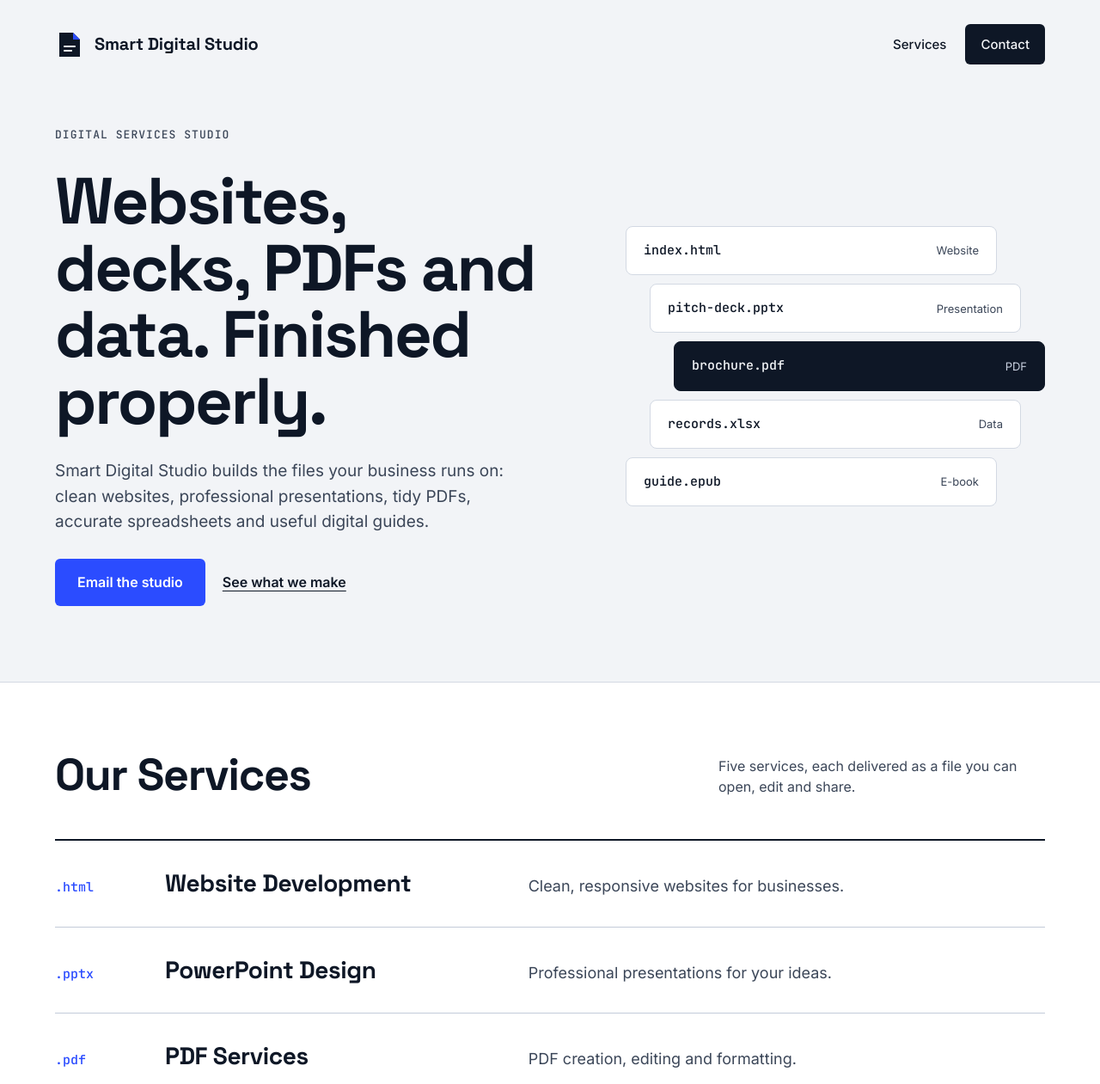
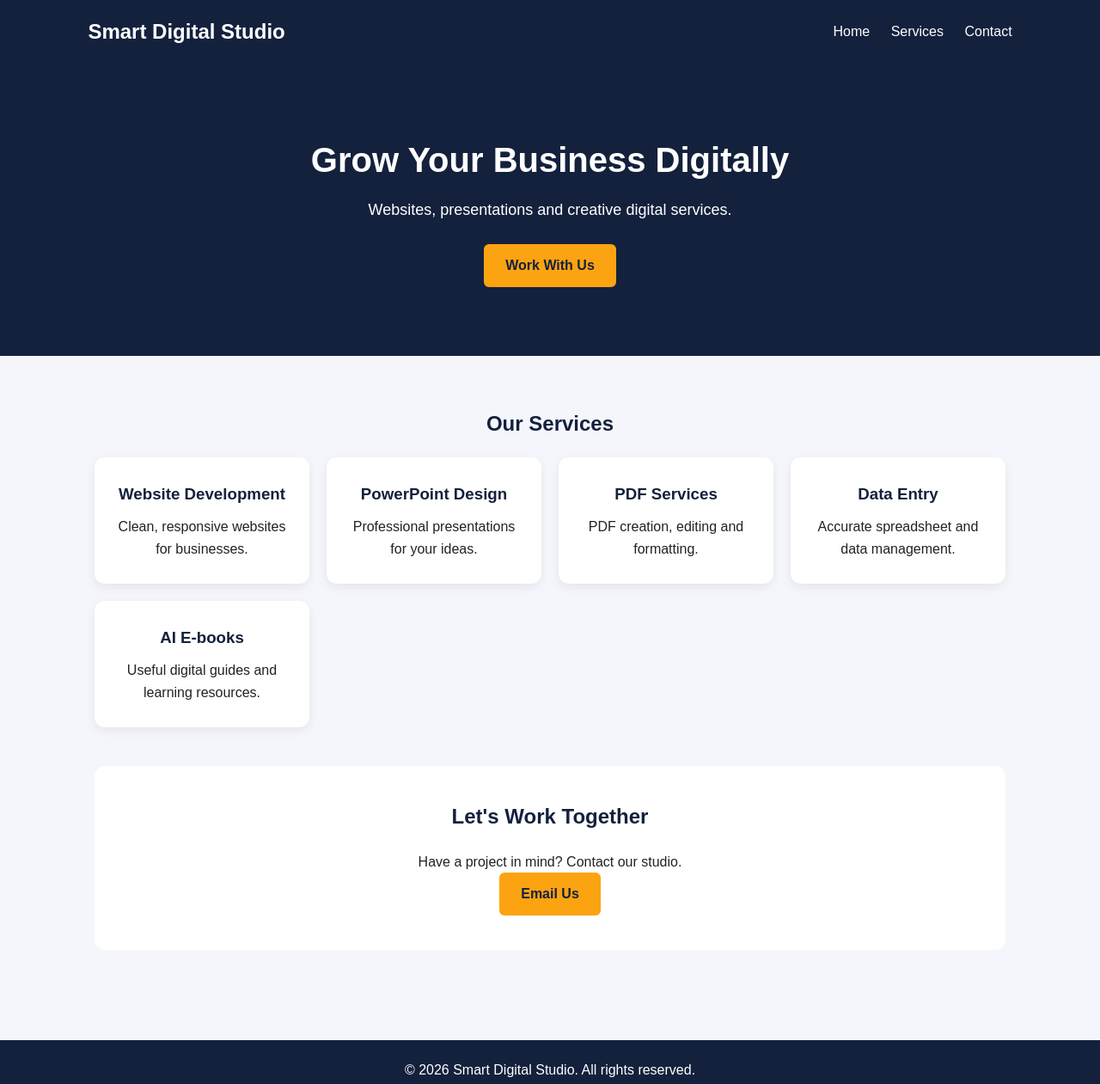
Before and after one commit to thirukachisofficial/smart-digital-studio, a plain HTML site: page index.html in a window 1280 px wide. Shown: the top 1261 px of the page at 86% size. Drawn offline with Linux system fonts and the light colour scheme.

Commit message:
First website upload

```diff
--- a/index.html
+++ b/index.html
@@ -1,165 +1,80 @@
-<!doctype html>
+
+<!DOCTYPE html>
 <html lang="en">
 <head>
-<meta charset="utf-8">
-<meta name="viewport" content="width=device-width, initial-scale=1">
+    <meta charset="UTF-8">
+    <meta name="viewport" content="width=device-width, initial-scale=1.0">
     <title>Smart Digital Studio</title>
-<meta name="description" content="Smart Digital Studio: websites, PowerPoint design, PDF services, data entry and AI e-books.">
-<link rel="preconnect" href="https://fonts.googleapis.com">
-<link rel="preconnect" href="https://fonts.gstatic.com" crossorigin>
-<link rel="stylesheet" href="https://fonts.googleapis.com/css2?family=Inter:wght@400;500;600&family=JetBrains+Mono:wght@500&family=Space+Grotesk:wght@500;700&display=swap">
-<style>
-:root{
-  --bg:#F2F4F7;
-  --surface:#FFFFFF;
-  --ink:#0E1726;
-  --muted:#3B4658;
-  --line:#D3D9E3;
-  --accent:#2B4CFF;
-  --head:'Space Grotesk',Inter,sans-serif;
-  --body:Inter,system-ui,sans-serif;
-  --mono:'JetBrains Mono',ui-monospace,monospace;
-}
-*{box-sizing:border-box}
-html{scroll-behavior:smooth}
-body{margin:0;background:var(--bg);color:var(--ink);font-family:var(--body);line-height:1.55}
-a{color:var(--accent)}
-a:focus-visible{outline:3px solid var(--accent);outline-offset:3px}
-.wrap{max-width:1200px;margin:0 auto;padding-left:24px;padding-right:24px}
+    <link rel="stylesheet" href="style.css">
+</head>
 
-/* header */
-header .wrap{padding-top:28px;display:flex;flex-wrap:wrap;align-items:center;justify-content:space-between;gap:16px}
-.brand{display:flex;align-items:center;gap:12px;font-family:var(--head);font-weight:700;font-size:20px;letter-spacing:-.01em}
-nav{display:flex;gap:8px;flex-wrap:wrap}
-nav a{text-decoration:none;font-weight:500;font-size:15px;padding:12px 14px;color:var(--ink)}
-nav a.pill{background:var(--ink);color:var(--bg);padding:12px 18px;border-radius:6px}
-
-/* hero */
-.hero{padding-top:72px;padding-bottom:88px;display:flex;flex-wrap:wrap;align-items:center;gap:56px}
-.hero-text{flex:1 1 460px;min-width:0;display:flex;flex-direction:column;gap:28px}
-.eyebrow{font-family:var(--mono);font-size:13px;letter-spacing:.08em;text-transform:uppercase;color:var(--muted)}
-h1{margin:0;font-family:var(--head);font-weight:700;font-size:clamp(42px,6.2vw,76px);line-height:1.02;letter-spacing:-.03em;text-wrap:balance}
-.lead{margin:0;font-size:19px;max-width:540px;color:var(--muted)}
-.actions{display:flex;flex-wrap:wrap;gap:12px;align-items:center}
-.btn{background:var(--accent);color:#fff;text-decoration:none;font-weight:600;font-size:16px;padding:15px 26px;border-radius:6px}
-.btn:hover{background:var(--ink)}
-.textlink{color:var(--ink);font-weight:600;text-underline-offset:4px;padding:12px 8px}
-
-/* file stack */
-.stack{flex:1 1 340px;min-width:0;display:flex;flex-direction:column;gap:10px}
-.file{display:flex;justify-content:space-between;align-items:center;background:var(--surface);border:1px solid var(--line);border-radius:8px;padding:16px 20px}
-.file b{font-family:var(--mono);font-weight:500;font-size:15px}
-.file span{font-size:13px;color:var(--muted)}
-.file.dark{background:var(--ink);border-color:var(--ink);color:var(--bg)}
-.file.dark span{color:#C9D1E0}
-.f1,.f5{margin-right:56px}
-.f2,.f4{margin-left:28px;margin-right:28px}
-.f3{margin-left:56px}
-
-/* services */
-#services{background:var(--surface);border-top:1px solid var(--line);border-bottom:1px solid var(--line)}
-#services .wrap{padding-top:80px;padding-bottom:88px;display:flex;flex-direction:column;gap:48px}
-.sec-head{display:flex;flex-wrap:wrap;align-items:flex-end;justify-content:space-between;gap:16px}
-h2{margin:0;font-family:var(--head);font-weight:700;font-size:clamp(32px,4.4vw,52px);letter-spacing:-.025em;line-height:1.05;text-wrap:balance}
-.sec-head p{margin:0;max-width:380px;color:var(--muted)}
-.row{border-top:1px solid #C3CBD9;padding:28px 0;display:flex;flex-wrap:wrap;align-items:baseline;gap:12px 32px}
-.row:first-child{border-top:2px solid var(--ink)}
-.row:last-child{border-bottom:1px solid #C3CBD9}
-.ext{flex:0 0 96px;font-family:var(--mono);font-size:15px;color:var(--accent)}
-.row h3{flex:1 1 240px;min-width:0;margin:0;font-family:var(--head);font-weight:700;font-size:28px;letter-spacing:-.015em}
-.row p{flex:2 1 300px;min-width:0;margin:0;font-size:18px;color:var(--muted)}
-
-/* contact */
-#contact{background:var(--ink);color:var(--bg)}
-#contact .wrap{padding-top:88px;padding-bottom:88px;display:flex;flex-wrap:wrap;align-items:center;justify-content:space-between;gap:40px}
-.c-text{flex:1 1 420px;min-width:0;display:flex;flex-direction:column;gap:16px}
-#contact .eyebrow{color:#AEB9CC}
-.c-text p{margin:0;font-size:18px;color:#C9D1E0;max-width:520px}
-.c-action{flex:1 1 340px;min-width:0;display:flex;flex-direction:column;gap:20px;align-items:flex-start}
-.email{margin:0;font-family:var(--mono);font-size:clamp(16px,2.2vw,22px);overflow-wrap:anywhere}
-
-footer{background:var(--ink);color:#AEB9CC;border-top:1px solid #25324A}
-footer .wrap{padding-top:24px;padding-bottom:24px;display:flex;flex-wrap:wrap;justify-content:space-between;gap:8px;font-size:14px}
-
-@media (prefers-reduced-motion:reduce){html{scroll-behavior:auto}}
-</style>
-</head>
 <body>
 
-<header>
-  <div class="wrap">
-    <div class="brand">
-      <svg width="34" height="34" viewBox="0 0 34 34" role="img" aria-label="Smart Digital Studio mark">
-        <path d="M5 3h16l8 8v20H5z" fill="#0E1726"/>
-        <path d="M21 3v8h8z" fill="#2B4CFF"/>
-        <path d="M11 19h12M11 24h8" stroke="#F2F4F7" stroke-width="2.2" stroke-linecap="round" fill="none"/>
-      </svg>
-      Smart Digital Studio
+    <nav class="navbar">
+        <h2 class="logo">Smart Digital Studio</h2>
+
+        <div class="nav-links">
+            <a href="#home">Home</a>
+            <a href="#services">Services</a>
+            <a href="#contact">Contact</a>
         </div>
-    <nav>
-      <a href="#services">Services</a>
-      <a class="pill" href="#contact">Contact</a>
     </nav>
-  </div>
+
+    <header id="home">
+        <h1>Grow Your Business Digitally</h1>
+        <p>Websites, presentations and creative digital services.</p>
+        <a href="#contact" class="hero-button">Work With Us</a>
     </header>
 
     <main>
-  <section class="wrap hero">
-    <div class="hero-text">
-      <span class="eyebrow">Digital services studio</span>
-      <h1>Websites, decks, PDFs and data. Finished properly.</h1>
-      <p class="lead">Smart Digital Studio builds the files your business runs on: clean websites, professional presentations, tidy PDFs, accurate spreadsheets and useful digital guides.</p>
-      <div class="actions">
-        <a class="btn" href="mailto:thirukachiofficial@gmail.com">Email the studio</a>
-        <a class="textlink" href="#services">See what we make</a>
-      </div>
+
+        <section id="services">
+            <h2>Our Services</h2>
+
+            <div class="service-container">
+
+                <div class="service-card">
+                    <h3>Website Development</h3>
+                    <p>Clean, responsive websites for businesses.</p>
                 </div>
 
-    <div class="stack" aria-hidden="true">
-      <div class="file f1"><b>index.html</b><span>Website</span></div>
-      <div class="file f2"><b>pitch-deck.pptx</b><span>Presentation</span></div>
-      <div class="file f3 dark"><b>brochure.pdf</b><span>PDF</span></div>
-      <div class="file f4"><b>records.xlsx</b><span>Data</span></div>
-      <div class="file f5"><b>guide.epub</b><span>E-book</span></div>
+                <div class="service-card">
+                    <h3>PowerPoint Design</h3>
+                    <p>Professional presentations for your ideas.</p>
                 </div>
-  </section>
 
-  <section id="services">
-    <div class="wrap">
-      <div class="sec-head">
-        <h2>Our Services</h2>
-        <p>Five services, each delivered as a file you can open, edit and share.</p>
+                <div class="service-card">
+                    <h3>PDF Services</h3>
+                    <p>PDF creation, editing and formatting.</p>
                 </div>
-      <div>
-        <div class="row"><span class="ext">.html</span><h3>Website Development</h3><p>Clean, responsive websites for businesses.</p></div>
-        <div class="row"><span class="ext">.pptx</span><h3>PowerPoint Design</h3><p>Professional presentations for your ideas.</p></div>
-        <div class="row"><span class="ext">.pdf</span><h3>PDF Services</h3><p>PDF creation, editing and formatting.</p></div>
-        <div class="row"><span class="ext">.xlsx</span><h3>Data Entry</h3><p>Accurate spreadsheet and data management.</p></div>
-        <div class="row"><span class="ext">.epub</span><h3>AI E-books</h3><p>Useful digital guides and learning resources.</p></div>
+
+                <div class="service-card">
+                    <h3>Data Entry</h3>
+                    <p>Accurate spreadsheet and data management.</p>
                 </div>
+
+                <div class="service-card">
+                    <h3>AI E-books</h3>
+                    <p>Useful digital guides and learning resources.</p>
+                </div>
+
             </div>
         </section>
 
         <section id="contact">
-    <div class="wrap">
-      <div class="c-text">
-        <span class="eyebrow">Contact</span>
-        <h2>Have a project in mind? Send an email.</h2>
-        <p>Tell us what you need made and we will reply with the next step.</p>
-      </div>
-      <div class="c-action">
-        <p class="email">thirukachiofficial@gmail.com</p>
-        <a class="btn" href="mailto:thirukachiofficial@gmail.com">Email Smart Digital Studio</a>
-      </div>
-    </div>
+            <h2>Let's Work Together</h2>
+            <p>Have a project in mind? Contact our studio.</p>
+
+            <a href="mailto:thirukachiofficial@gmail.com"
+               class="contact-button">
+               Email Us
+            </a>
         </section>
+
     </main>
 
     <footer>
-  <div class="wrap">
-    <span>© 2026 Smart Digital Studio</span>
-    <span>Website · PowerPoint · PDF · Data Entry · E-books</span>
-  </div>
+        <p>© 2026 Smart Digital Studio. All rights reserved.</p>
     </footer>
 
 </body>
--- /dev/null
+++ b/style.css
@@ -0,0 +1,201 @@
+
+* {
+    margin: 0;
+    padding: 0;
+    box-sizing: border-box;
+}
+
+body {
+    font-family: Arial, sans-serif;
+    background: #f4f6fb;
+    color: #222;
+    line-height: 1.6;
+}
+
+/* Navigation */
+
+.navbar {
+    background: #14213d;
+    color: white;
+    padding: 18px 8%;
+    display: flex;
+    justify-content: space-between;
+    align-items: center;
+    flex-wrap: wrap;
+    gap: 15px;
+}
+
+.logo {
+    color: white;
+}
+
+.nav-links a {
+    color: white;
+    text-decoration: none;
+    margin-left: 20px;
+}
+
+.nav-links a:hover {
+    color: #fca311;
+}
+
+/* Hero section */
+
+header {
+    background: #14213d;
+    color: white;
+    text-align: center;
+    padding: 80px 20px;
+}
+
+header h1 {
+    font-size: 40px;
+    margin-bottom: 12px;
+}
+
+header p {
+    font-size: 18px;
+    margin-bottom: 25px;
+}
+
+.hero-button,
+.contact-button {
+    display: inline-block;
+    background: #fca311;
+    color: #14213d;
+    padding: 12px 25px;
+    border-radius: 6px;
+    text-decoration: none;
+    font-weight: bold;
+}
+
+.hero-button:hover,
+.contact-button:hover {
+    background: #ffbd4a;
+}
+
+/* Main content */
+
+main {
+    max-width: 1100px;
+    margin: 40px auto;
+    padding: 20px;
+}
+
+section {
+    margin-bottom: 45px;
+    text-align: center;
+}
+
+section h2 {
+    color: #14213d;
+    margin-bottom: 20px;
+}
+
+/* Service cards */
+
+.service-container {
+    display: grid;
+    grid-template-columns:
+        repeat(auto-fit, minmax(220px, 1fr));
+    gap: 20px;
+}
+
+.service-card {
+    background: white;
+    padding: 28px 20px;
+    border-radius: 12px;
+    box-shadow: 0 4px 12px rgba(0,0,0,0.07);
+    transition: transform 0.2s;
+}
+
+.service-card:hover {
+    transform: translateY(-5px);
+}
+
+.service-card h3 {
+    color: #14213d;
+    margin-bottom: 10px;
+}
+
+/* Contact */
+
+#contact {
+    background: white;
+    padding: 40px 20px;
+    border-radius: 12px;
+}
+
+/* Footer */
+
+footer {
+    background: #14213d;
+    color: white;
+    text-align: center;
+    padding: 22px;
+}
+
+/* Responsive design for tablets and phones */
+
+@media screen and (max-width: 768px) {
+
+    .navbar {
+        flex-direction: column;
+        text-align: center;
+        padding: 20px;
+    }
+
+    .nav-links {
+        display: flex;
+        flex-wrap: wrap;
+        justify-content: center;
+        gap: 15px;
+    }
+
+    .nav-links a {
+        margin-left: 0;
+    }
+
+    header {
+        padding: 55px 18px;
+    }
+
+    header h1 {
+        font-size: 30px;
+    }
+
+    header p {
+        font-size: 16px;
+    }
+
+    main {
+        margin: 20px auto;
+        padding: 15px;
+    }
+
+    .service-container {
+        grid-template-columns: 1fr;
+    }
+
+    .service-card {
+        padding: 22px;
+    }
+}
+
+/* Extra-small phones */
+
+@media screen and (max-width: 400px) {
+
+    header h1 {
+        font-size: 25px;
+    }
+
+    .logo {
+        font-size: 20px;
+    }
+
+    .nav-links {
+        font-size: 14px;
+    }
+
+}
```
Lines whose indentation alone changed are shown as unchanged.
